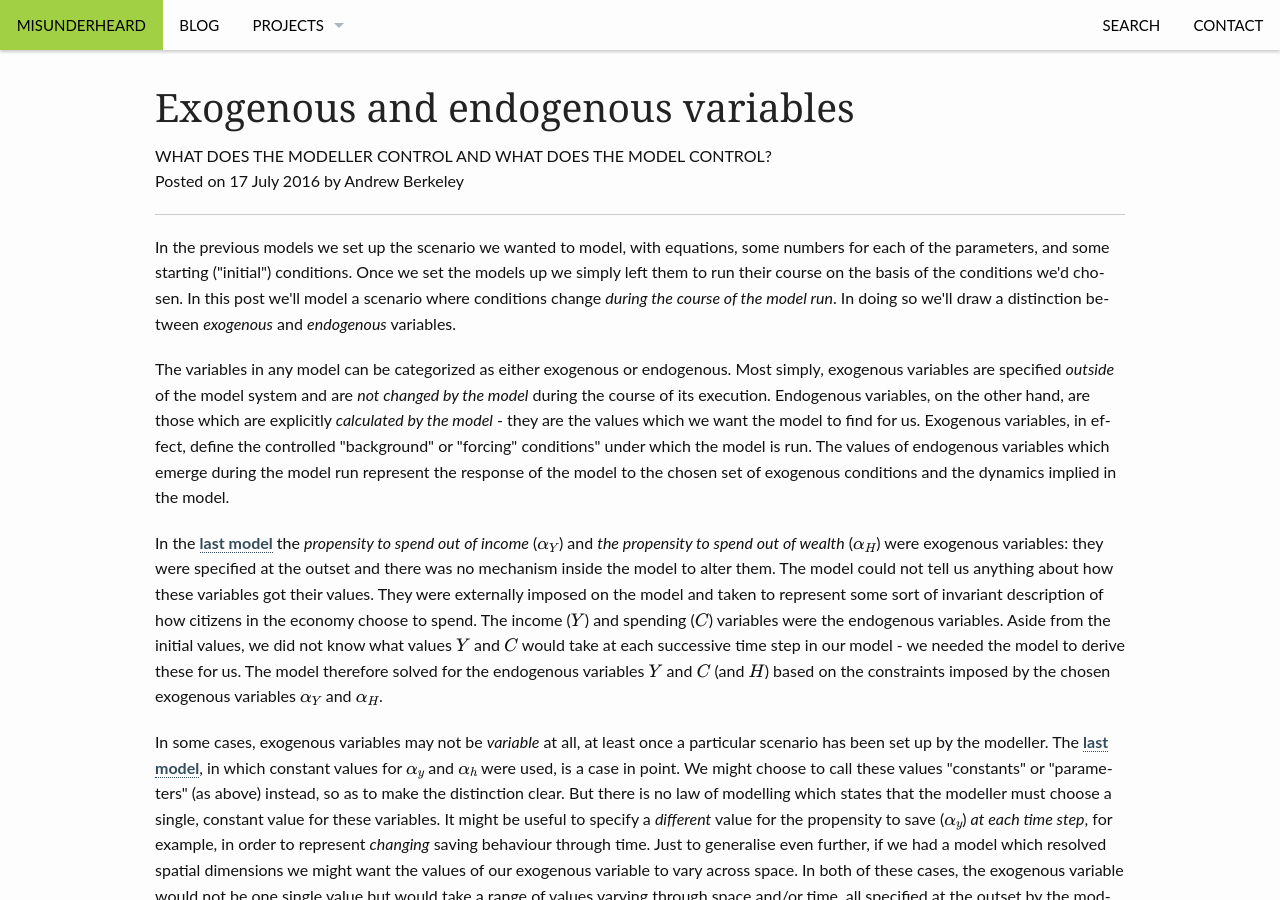
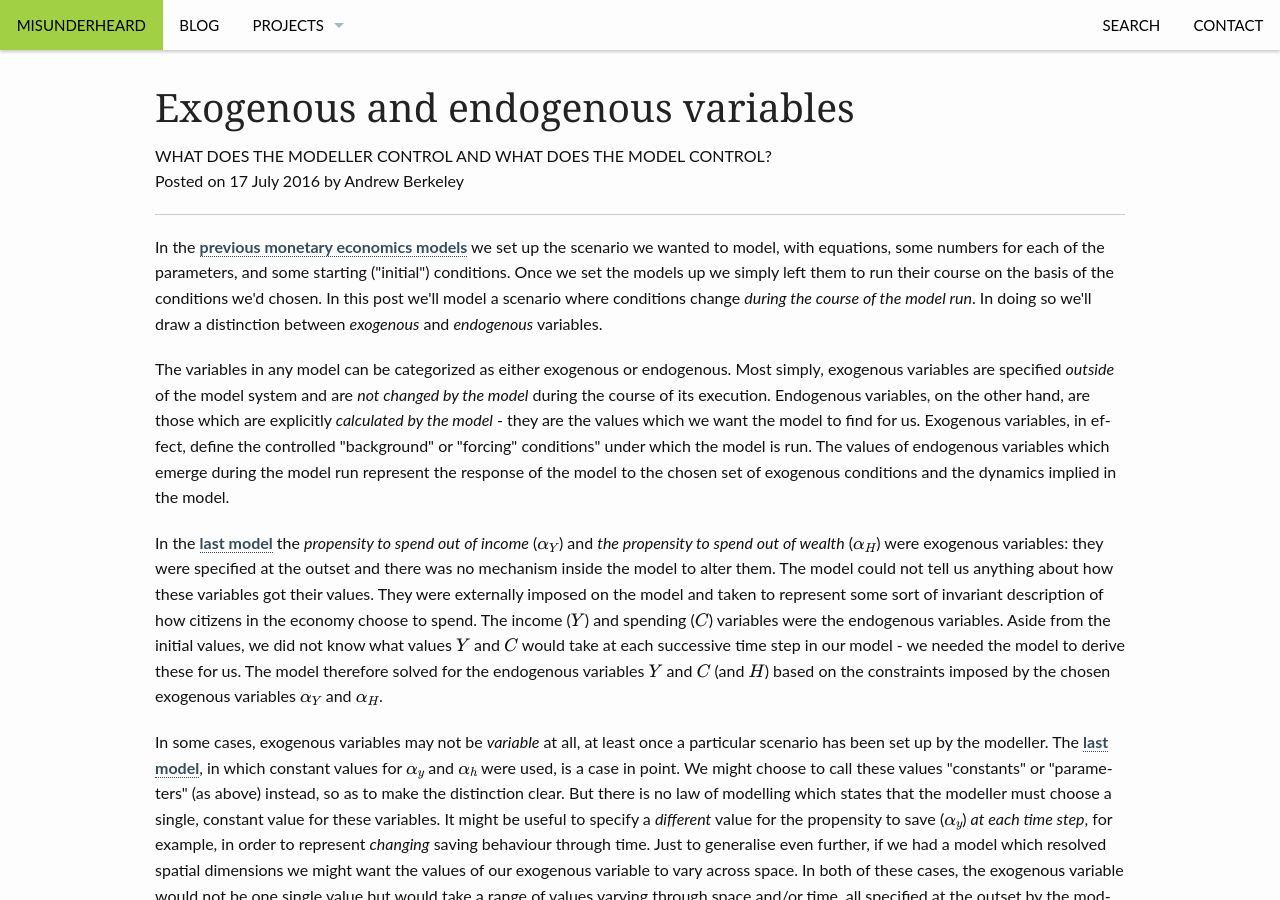
Before and after one commit to spatchcock/spatchcock.github.io, a Jekyll site: the page built from _posts/2016-07-17-exogenous-and-endogenous-variables.md, in a window 1280 px wide and 900 px high. Built offline with Jekyll 4.4.1, drawn with Linux system fonts in a browser that asks for light colours; formulas are drawn with MathJax 3; comment, search, counter and statistics services are not loaded.

Commit message:
add link to ex/end post

```diff
--- a/_posts/2016-07-17-exogenous-and-endogenous-variables.md
+++ b/_posts/2016-07-17-exogenous-and-endogenous-variables.md
@@ -9,7 +9,7 @@ ipython_notebook: true
 ---
 
 <div class="text_cell_render border-box-sizing rendered_html">
-<p>In the previous models we set up the scenario we wanted to model, with equations, some numbers for each of the parameters, and some starting (&quot;initial&quot;) conditions. Once we set the models up we simply left them to run their course on the basis of the conditions we'd chosen. In this post we'll model a scenario where conditions change <em>during the course of the model run</em>. In doing so we'll draw a distinction between <em>exogenous</em> and <em>endogenous</em> variables.</p>
+<p>In the <a href="http://misunderheard.org/monetary_economics/">previous monetary economics models</a> we set up the scenario we wanted to model, with equations, some numbers for each of the parameters, and some starting (&quot;initial&quot;) conditions. Once we set the models up we simply left them to run their course on the basis of the conditions we'd chosen. In this post we'll model a scenario where conditions change <em>during the course of the model run</em>. In doing so we'll draw a distinction between <em>exogenous</em> and <em>endogenous</em> variables.</p>
 
 <!--more-->
 
```
